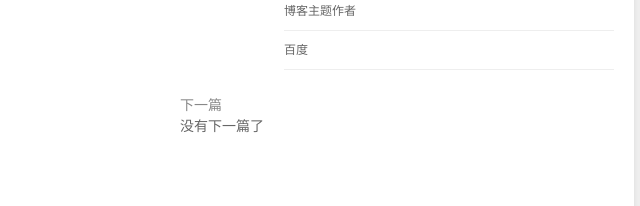
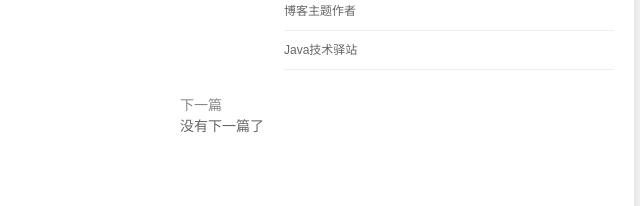
Before and after one commit to herohr/herohr.github.io, a plain HTML site: page 2019/02/07/2019/index.html in a window 1280 px wide. Shown: the part 274-480 px from the top of the page, 596-1236 px from the left. Drawn offline with Linux system fonts and the light colour scheme.

Commit message:
Site updated: 2019-02-25 18:29:04

```diff
--- a/2019/02/07/2019/index.html
+++ b/2019/02/07/2019/index.html
@@ -214,7 +214,7 @@
         </li>
 
         <li>
-            <a href="https://www.baidu.com" target="_blank" title="百度搜索">百度</a>
+            <a href="http://www.cmsblogs.com" target="_blank" title="Java技术驿站">Java技术驿站</a>
         </li>
 
 </ul>
```
Also changed, not shown: 2019/02/17/shortspeakofj2ee/index.html (+1 -1 lines), about/index.html (+1 -1 lines), archives/2019/02/index.html (+1 -1 lines), archives/2019/index.html (+1 -1 lines), archives/index.html (+1 -1 lines), index.html (+1 -1 lines), lab/index.html (+1 -1 lines), photo/index.html (+1 -1 lines), tags/J2EE/index.html (+1 -1 lines).
